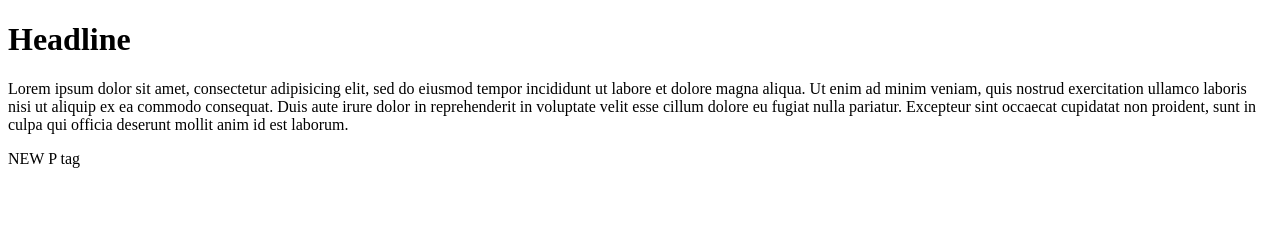
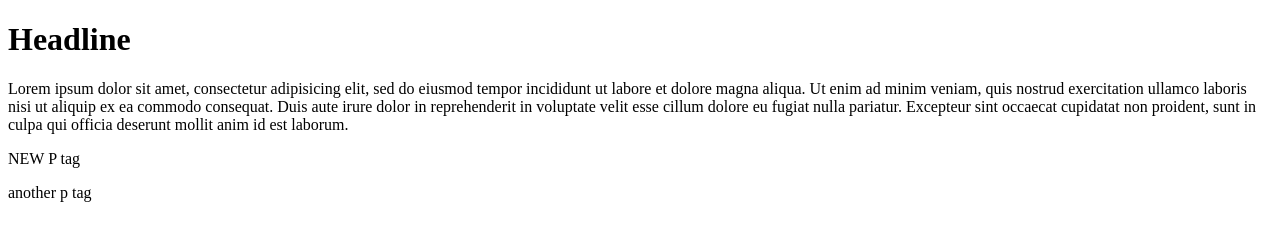
Before and after one commit to kbbritton217/testgit, a plain HTML site: page index.html in a window 1280 px wide. Drawn offline with Linux system fonts and the light colour scheme.

Commit message:
Another new p tag

```diff
--- a/index.html
+++ b/index.html
@@ -13,5 +13,8 @@
 		proident, sunt in culpa qui officia deserunt mollit anim id est laborum.</p>
 
 		<p>NEW P tag</p>
+
+
+		<p> another p tag</p>
 	</body>
 </html>
```
